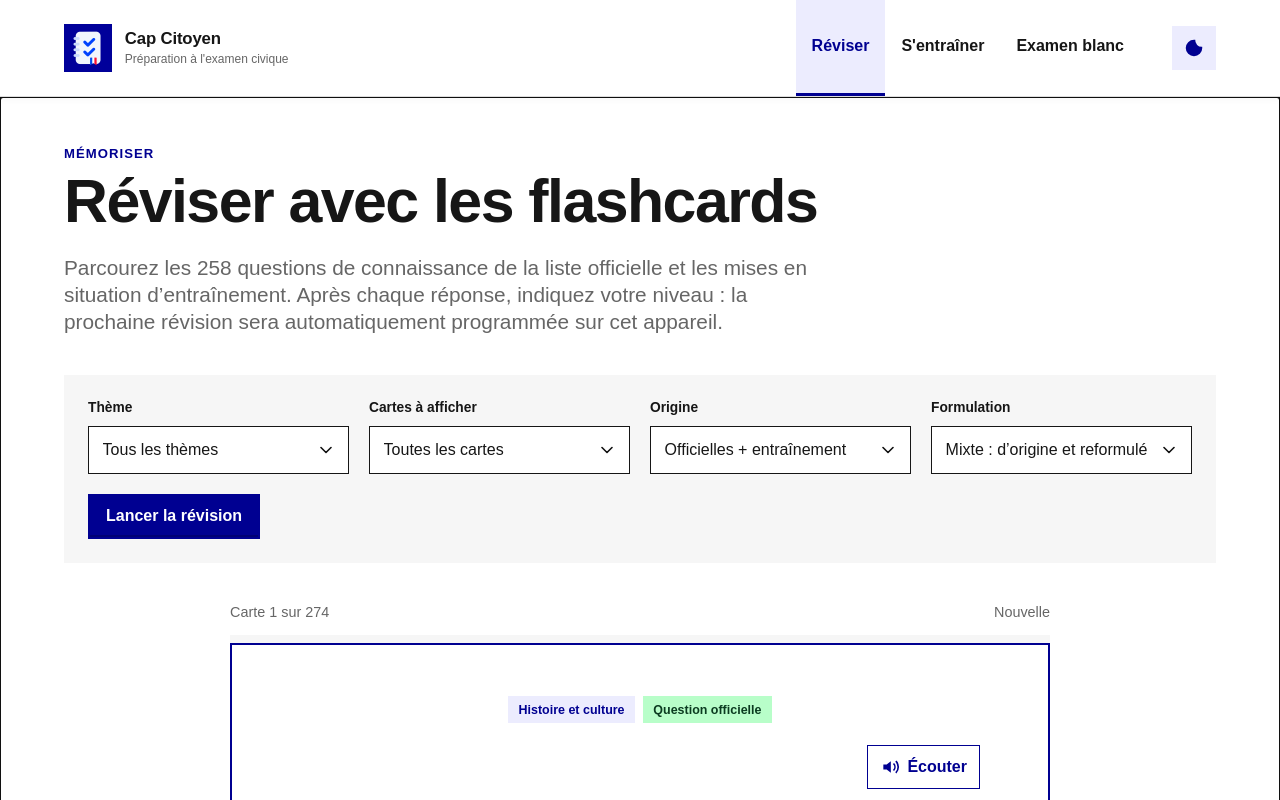
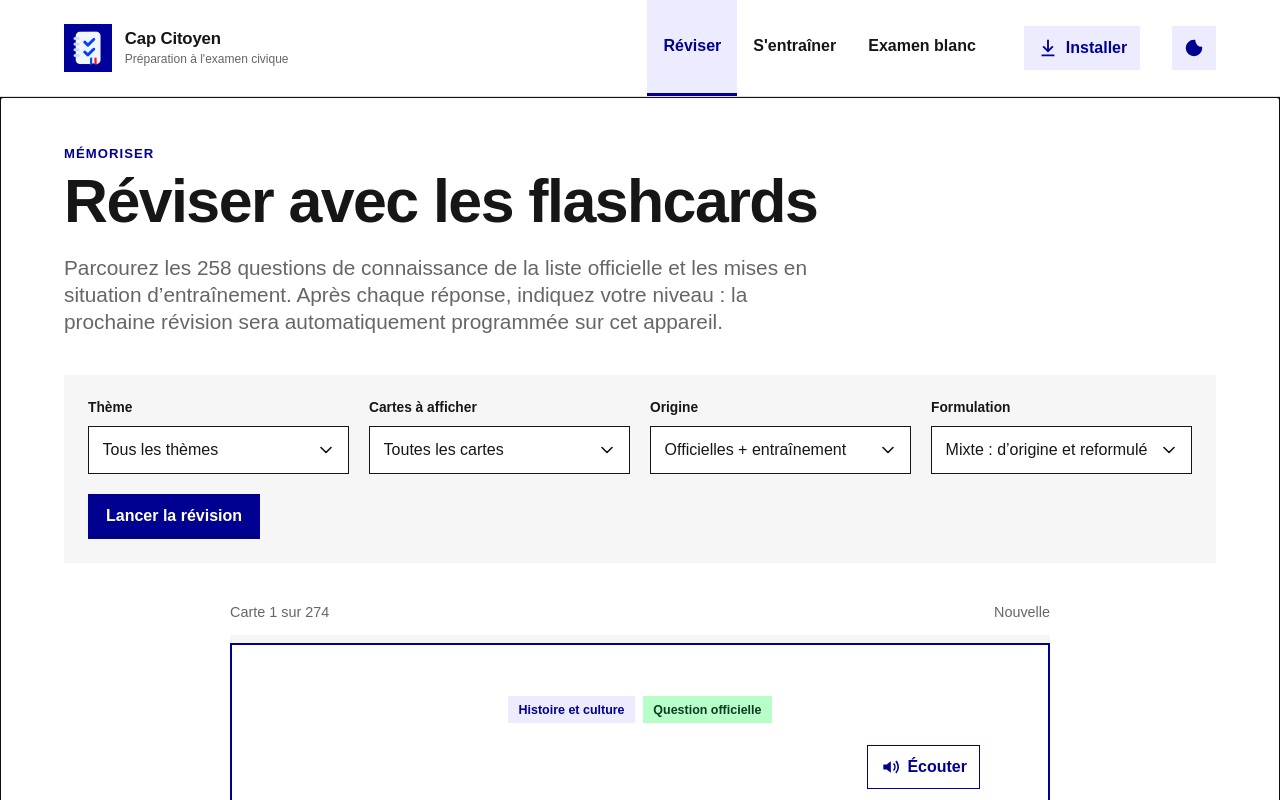
Before and after one commit to VB2095/cap-citoyen-exam, a React (Vite) app: page /reviser in a window 1280 px wide. Shown: the top 800 px of the page. Built offline with nearby package versions, Linux system fonts and the light colour scheme.

Commit message:
Fix PWA installation across devices

```diff
--- a/src/components/AppShell.tsx
+++ b/src/components/AppShell.tsx
@@ -25,6 +25,7 @@ const navigation = [
 export function AppShell({ children }: PropsWithChildren) {
   const location = useLocation();
   const mainRef = useRef<HTMLElement>(null);
+  const installDialogRef = useRef<HTMLDialogElement>(null);
   const { colorTheme, toggleTheme, resetData } = useApp();
   const pwa = usePwa();
   const activePath = location.pathname === "/resultats" ? "/examen" : location.pathname;
@@ -33,6 +34,17 @@ export function AppShell({ children }: PropsWithChildren) {
     window.scrollTo({ top: 0, behavior: "instant" });
     mainRef.current?.focus({ preventScroll: true });
   }, [location.pathname]);
+
+  useEffect(() => {
+    const dialog = installDialogRef.current;
+    if (!dialog) return;
+    if (pwa.installDialogOpen && !dialog.open) {
+      if (typeof dialog.showModal === "function") dialog.showModal();
+      else dialog.setAttribute("open", "");
+    } else if (!pwa.installDialogOpen && dialog.open) {
+      dialog.close();
+    }
+  }, [pwa.installDialogOpen]);
 
   const confirmReset = () => {
     if (!window.confirm("Supprimer toute la progression enregistrée sur cet appareil ?")) return;
@@ -98,16 +110,26 @@ export function AppShell({ children }: PropsWithChildren) {
         </div>
       )}
 
-      <dialog className="install-dialog" aria-labelledby="install-dialog-title" open={pwa.iosDialogOpen}>
-        <form method="dialog" onSubmit={() => pwa.setIosDialogOpen(false)}>
-          <button className="dialog-close" value="close" aria-label="Fermer" onClick={() => pwa.setIosDialogOpen(false)}>×</button>
-          <p className="eyebrow">Installation sur iPhone et iPad</p>
-          <h2 id="install-dialog-title">Ajouter Cap Citoyen à l’écran d’accueil</h2>
-          <ol className="install-steps">
+      <dialog ref={installDialogRef} className="install-dialog" aria-labelledby="install-dialog-title" onClose={() => pwa.setInstallDialogOpen(false)}>
+        <form method="dialog">
+          <button className="dialog-close" value="close" aria-label="Fermer">×</button>
+          <p className="eyebrow">Installer l’application</p>
+          <h2 id="install-dialog-title">
+            {pwa.installPlatform === "ios" ? "Ajouter Cap Citoyen à l’écran d’accueil" : pwa.installPlatform === "mobile" ? "Installer Cap Citoyen sur ce mobile" : "Installer Cap Citoyen sur cet ordinateur"}
+          </h2>
+          {pwa.installPlatform === "ios" ? <ol className="install-steps">
             <li>Ouvrez cette page dans Safari si nécessaire, puis touchez le bouton <strong>Partager</strong>.</li>
             <li>Faites défiler les actions puis choisissez <strong>Sur l’écran d’accueil</strong>.</li>
             <li>Confirmez avec <strong>Ajouter</strong>.</li>
-          </ol>
+          </ol> : pwa.installPlatform === "mobile" ? <ol className="install-steps">
+            <li>Ouvrez le menu de votre navigateur.</li>
+            <li>Choisissez <strong>Installer l’application</strong> ou <strong>Ajouter à l’écran d’accueil</strong>.</li>
+            <li>Confirmez l’installation.</li>
+          </ol> : <ol className="install-steps">
+            <li>Dans Chrome ou Edge, utilisez l’icône d’installation dans la barre d’adresse ou l’option <strong>Installer Cap Citoyen</strong> du menu.</li>
+            <li>Dans Safari sur macOS, choisissez <strong>Fichier → Ajouter au Dock</strong>.</li>
+            <li>Si l’option n’apparaît pas, rechargez la page dans un navigateur compatible.</li>
+          </ol>}
           <p className="dialog-note">L’application pourra ensuite être ouverte comme une application classique et continuera de fonctionner hors connexion.</p>
           <button className="button" value="close">J’ai compris</button>
         </form>
--- a/src/hooks/usePwa.ts
+++ b/src/hooks/usePwa.ts
@@ -8,14 +8,44 @@ interface InstallPromptEvent extends Event {
   userChoice: Promise<{ outcome: "accepted" | "dismissed" }>;
 }
 
+type InstallPromptListener = (prompt: InstallPromptEvent | null) => void;
+
+let capturedInstallPrompt: InstallPromptEvent | null = null;
+const installPromptListeners = new Set<InstallPromptListener>();
+
+const notifyInstallPromptListeners = () => {
+  installPromptListeners.forEach((listener) => listener(capturedInstallPrompt));
+};
+
+window.addEventListener("beforeinstallprompt", (event) => {
+  event.preventDefault();
+  capturedInstallPrompt = event as InstallPromptEvent;
+  notifyInstallPromptListeners();
+});
+
+window.addEventListener("appinstalled", () => {
+  capturedInstallPrompt = null;
+  notifyInstallPromptListeners();
+});
+
+const subscribeToInstallPrompt = (listener: InstallPromptListener) => {
+  installPromptListeners.add(listener);
+  listener(capturedInstallPrompt);
+  return () => {
+    installPromptListeners.delete(listener);
+  };
+};
+
 export function usePwa() {
-  const [installPrompt, setInstallPrompt] = useState<InstallPromptEvent | null>(null);
-  const [iosDialogOpen, setIosDialogOpen] = useState(false);
+  const [installPrompt, setInstallPrompt] = useState<InstallPromptEvent | null>(capturedInstallPrompt);
+  const [installDialogOpen, setInstallDialogOpen] = useState(false);
+  const [installed, setInstalled] = useState(false);
   const [onlineMessage, setOnlineMessage] = useState("");
   const [updated, setUpdated] = useState(false);
   const onlineTimer = useRef<number | null>(null);
   const isIOS = /iPad|iPhone|iPod/.test(navigator.userAgent)
     || (navigator.platform === "MacIntel" && navigator.maxTouchPoints > 1);
+  const isMobileInstall = isIOS || /Android/i.test(navigator.userAgent) || window.matchMedia("(max-width: 800px)").matches;
   const isStandalone = window.matchMedia("(display-mode: standalone)").matches
     || (navigator as Navigator & { standalone?: boolean }).standalone === true;
 
@@ -25,18 +55,14 @@ export function usePwa() {
 
   useEffect(() => {
     document.documentElement.classList.toggle("is-standalone", isStandalone);
-    const beforeInstall = (event: Event) => {
-      event.preventDefault();
-      setInstallPrompt(event as InstallPromptEvent);
-    };
-    const installed = () => setInstallPrompt(null);
-    window.addEventListener("beforeinstallprompt", beforeInstall);
-    window.addEventListener("appinstalled", installed);
-    return () => {
-      window.removeEventListener("beforeinstallprompt", beforeInstall);
-      window.removeEventListener("appinstalled", installed);
-    };
+    return subscribeToInstallPrompt(setInstallPrompt);
   }, [isStandalone]);
+
+  useEffect(() => {
+    const handleInstalled = () => setInstalled(true);
+    window.addEventListener("appinstalled", handleInstalled);
+    return () => window.removeEventListener("appinstalled", handleInstalled);
+  }, []);
 
   useEffect(() => {
     const previousVersion = localStorage.getItem(VERSION_KEY);
@@ -71,23 +97,31 @@ export function usePwa() {
     };
   }, []);
 
-  const canInstall = !isStandalone && (Boolean(installPrompt) || isIOS);
+  const canInstall = !isStandalone && !installed;
 
   const install = async () => {
     if (installPrompt) {
-      await installPrompt.prompt();
-      await installPrompt.userChoice;
-      setInstallPrompt(null);
+      try {
+        await installPrompt.prompt();
+        const choice = await installPrompt.userChoice;
+        if (choice.outcome === "accepted") setInstalled(true);
+      } catch {
+        setInstallDialogOpen(true);
+      } finally {
+        capturedInstallPrompt = null;
+        notifyInstallPromptListeners();
+      }
       return;
     }
-    if (isIOS) setIosDialogOpen(true);
+    setInstallDialogOpen(true);
   };
 
   return {
     canInstall,
     install,
-    iosDialogOpen,
-    setIosDialogOpen,
+    installDialogOpen,
+    setInstallDialogOpen,
+    installPlatform: isIOS ? "ios" : isMobileInstall ? "mobile" : "desktop",
     onlineMessage,
     needRefresh,
     updated,
```
